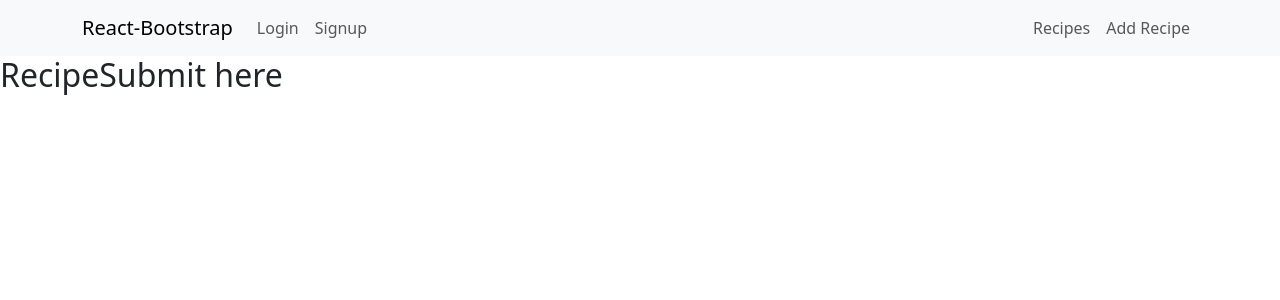
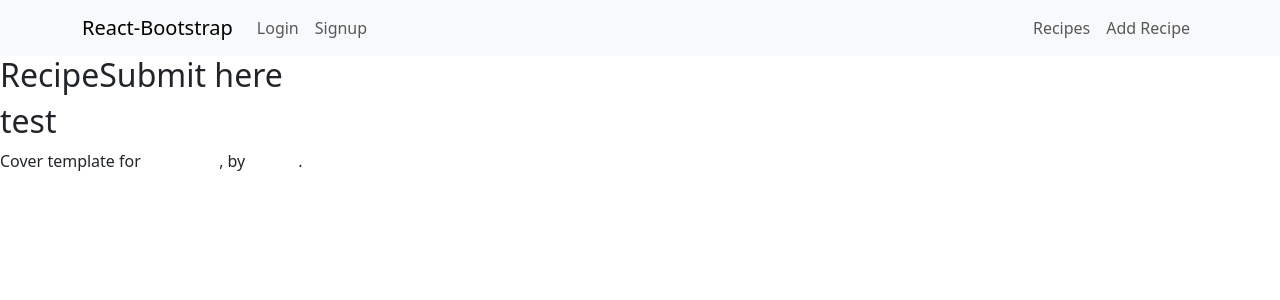
Before and after one commit to bocacode/c12-recipe-app-frontend-ts, a React (Create React App) app: page /submit in a window 1280 px wide. Shown: the top 300 px of the page. Built offline with nearby package versions, Linux system fonts and the light colour scheme.

Commit message:
updated footer

```diff
--- a/src/components/Footer.tsx
+++ b/src/components/Footer.tsx
@@ -1,10 +1,18 @@
-
-export default function Footer(){
-	return(
-
-	<footer className="mt-auto text-white-50">
-		<p>Cover template for <a href= "Copyright © {new Date().getFullYear()}| All Rights Reserved" className="text-white">Bootstrap</a>, by <a href="https://twitter.com/mdo" class="text-white">@mdo</a>.</p>
-	  </footer>
+export default function Footer() {
+	return (
+		<footer className='mt-auto text-gray-50'>
+      <h2>test</h2>
+			<p>
+				Cover template for{' '}
+				<a href='Copyright © {new Date().getFullYear()}| All Rights Reserved' className='text-white'>
+					Bootstrap
+				</a>
+				, by{' '}
+				<a href='https://twitter.com/mdo' className='text-white'>
+					@mdo
+				</a>
+				.
+			</p>
+		</footer>
 	)
-
-	}
+}
```
Also changed, not shown: src/App.tsx (+4 -8 lines).
